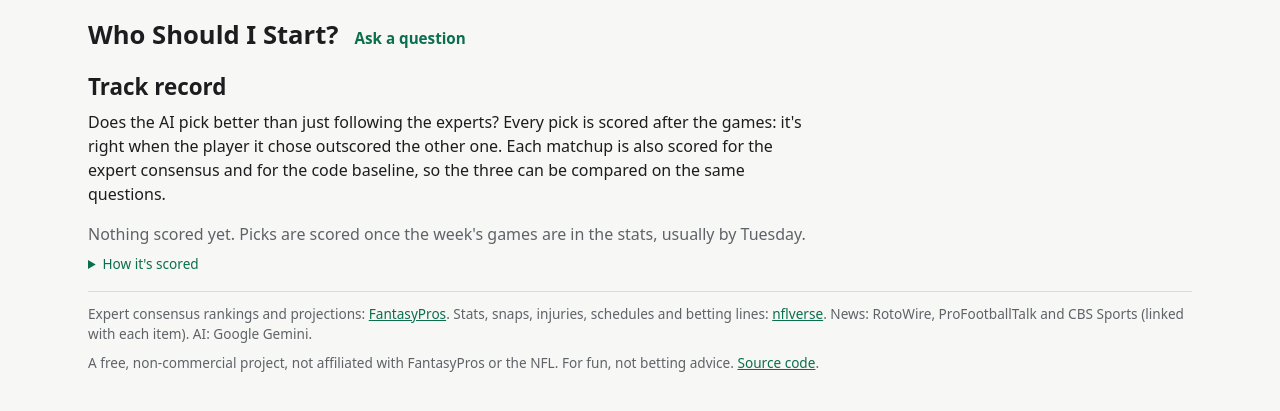
After one commit to niwang96/who-should-i-start, a FastAPI app: template src/startsit/web/templates/record.html in a window 1280 px wide. The commit adds this page. Shown: the top 411 px of the page. Run offline with FastAPI, Linux system fonts and the light colour scheme; the template is opened without the code that fills it, so the values that code supplies are empty.

Commit message:
Add a public track record page: AI vs expert consensus vs baseline hit rates, overrides and confidence
Claude-Session: https://claude.ai/code/session_01UZJ6GmyQMTNLKpqp9KVnVC

Co-authored-by: Claude <noreply@anthropic.com>

```diff
--- a/src/startsit/db.py
+++ b/src/startsit/db.py
@@ -721,7 +721,7 @@ class Database:
     def scored_recommendations(self, season: int) -> list[dict[str, Any]]:
         """Every scored recommendation of the season: the evaluation joined with what was shown."""
         return self.query(
-            "SELECT e.*, r.scoring, r.pick, r.baseline_pick, r.confidence, r.source, r.visitor, r.player_ids "
+            "SELECT e.*, r.scoring, r.pick, r.baseline_pick, r.confidence, r.source, r.visitor, r.packet_json "
             "FROM evaluations e JOIN recommendations r ON r.rec_id = e.rec_id "
             "WHERE e.season = ? ORDER BY e.week, r.created_at",
             (season,),
--- a/src/startsit/web/app.py
+++ b/src/startsit/web/app.py
@@ -30,6 +30,7 @@ from starlette.middleware.base import BaseHTTPMiddleware, RequestResponseEndpoin
 
 from startsit.db import Database
 from startsit.decide import HIGH_MARGIN, MEDIUM_MARGIN, Decision, decide, decide_llm, record_recommendation
+from startsit.evaluate import CONFIDENCES, Report, build_report
 from startsit.evidence import EvidencePacket, PlayerLookupError, current_week, eastern_time, packet_for_names
 from startsit.llm import BudgetedLLM, visitor_id
 from startsit.names import PlayerMatcher
@@ -42,6 +43,24 @@ HERE = Path(__file__).parent
 MAX_PLAYERS = 2  # the page compares two players (the engine takes more)
 MAX_NAME_LENGTH = 60
 PLAYER_CACHE_SECONDS = 3600  # the players table changes once a day, with the ingest
+RECORD_CACHE_SECONDS = 3600  # results change once a day, when the stats refresh scores the new games
+
+# The track record page's groups, in the order shown (keys from startsit.evaluate.group_of).
+RECORD_GROUPS = [
+    {
+        "key": "benchmark",
+        "title": "Weekly benchmark",
+        "about": "30 close matchups a week (players the experts rank side by side), asked Sunday morning "
+        "with that morning's news, like setting a lineup.",
+    },
+    {
+        "key": "backfill",
+        "title": "Earlier weeks (backfill)",
+        "about": "The same kind of matchups, asked as of past Sunday mornings with the rankings from then. "
+        "News collection started Oct 24, so most of these had no late news: a harder test for the AI.",
+    },
+    {"key": "users", "title": "Questions asked on this site", "about": "Every answer shown here, scored the same way."},
+]
 
 SOURCE_LABELS = {"llm": "AI pick", "cache": "AI pick", "baseline": "Baseline pick"}
 KIND_LABELS = {
@@ -131,6 +150,7 @@ def create_app(
         kind_labels=KIND_LABELS,
         high_margin=HIGH_MARGIN,
         medium_margin=MEDIUM_MARGIN,
+        confidences=CONFIDENCES,
     )
     templates.env.filters["eastern"] = eastern_time
     templates.env.filters["link_citations"] = link_citations
@@ -138,6 +158,7 @@ def create_app(
 
     setup_done = False  # create missing tables once per process, not on every request
     matcher_cache: dict[str, Any] = {}
+    record_cache: dict[int, tuple[float, Report]] = {}
 
     def get_db() -> Iterator[Database]:
         nonlocal setup_done
@@ -223,6 +244,19 @@ def create_app(
             log.exception("recording the recommendation failed")
         return {"packet": packet, "decision": decision, "names": packet.names}
 
+    @app.get("/record", response_class=HTMLResponse)
+    def record(request: Request, db: DB) -> HTMLResponse:
+        season = db.latest_season()
+        report = None
+        if season is not None:
+            cached = record_cache.get(season)
+            if cached is None or time.monotonic() - cached[0] >= RECORD_CACHE_SECONDS:
+                cached = record_cache[season] = (time.monotonic(), build_report(db, season))
+            report = cached[1]
+        return templates.TemplateResponse(
+            request, "record.html", {"info": week_info(db), "report": report, "groups": RECORD_GROUPS}
+        )
+
     @app.get("/healthz")
     def health() -> JSONResponse:
         return JSONResponse({"ok": True, "time": datetime.now(UTC).isoformat(timespec="seconds")})
--- a/src/startsit/web/static/style.css
+++ b/src/startsit/web/static/style.css
@@ -49,12 +49,15 @@ p { margin: 0 0 0.5rem; }
 
 /* Header: title left, week and data freshness right. */
 header { display: flex; flex-wrap: wrap; align-items: baseline; justify-content: space-between; gap: 0.25rem 1.5rem; margin-bottom: 1rem; }
+.brand { display: flex; align-items: baseline; gap: 1rem; flex-wrap: wrap; }
+nav a { font-size: 0.95rem; font-weight: 600; text-decoration: none; }
+nav a:hover { text-decoration: underline; }
 .header-meta { text-align: right; }
 .week { margin: 0; }
 .freshness, .pos, .baseline, .meta, footer, .about { color: var(--muted); font-size: 0.85rem; }
 .freshness { margin: 0; }
 
-form, .answer, .evidence {
+form, .answer, .evidence, .card {
   background: var(--card);
   border: 1px solid var(--line);
   border-radius: 10px;
@@ -152,6 +155,34 @@ button {
 .cell p:target { background: var(--warn-bg); }
 .who { display: none; }
 
+/* Track record page. */
+.record h2 { font-size: 1.4rem; margin-bottom: 0.4rem; }
+.lede { max-width: 46rem; margin-bottom: 1rem; }
+.empty { color: var(--muted); }
+.card h3 { margin: 0 0 0.2rem; font-size: 1.15rem; }
+.card h4 { margin: 0 0 0.4rem; font-size: 0.95rem; }
+.card .meta { margin-bottom: 0.75rem; max-width: 46rem; }
+.muted { color: var(--muted); }
+.tiles { display: grid; grid-template-columns: repeat(3, minmax(0, 1fr)); gap: 0.75rem; margin-bottom: 0.75rem; }
+.tile { border: 1px solid var(--line); border-radius: 8px; padding: 0.6rem 0.8rem; display: flex; flex-direction: column; }
+.tile.ai { background: var(--accent-soft); border-color: var(--accent); }
+.tile .label { font-size: 0.8rem; color: var(--muted); font-weight: 600; }
+.tile .value { font-size: 1.8rem; font-weight: 700; line-height: 1.2; font-variant-numeric: tabular-nums; }
+.tile .detail { font-size: 0.8rem; color: var(--muted); }
+.table-wrap { overflow-x: auto; margin: 0.75rem 0; }
+table { border-collapse: collapse; font-size: 0.9rem; font-variant-numeric: tabular-nums; }
+caption { text-align: left; font-size: 0.85rem; color: var(--muted); padding-bottom: 0.3rem; }
+th, td { padding: 0.3rem 0.9rem 0.3rem 0; text-align: left; border-bottom: 1px solid var(--line); }
+thead th { font-size: 0.8rem; color: var(--muted); font-weight: 600; }
+.split { display: grid; grid-template-columns: minmax(0, 1.6fr) minmax(0, 1fr); gap: 1rem 2rem; margin-top: 0.75rem; }
+.overrides summary { cursor: pointer; color: var(--accent); font-size: 0.9rem; }
+.overrides ul { padding-left: 0; list-style: none; margin: 0.5rem 0 0; font-size: 0.88rem; }
+.overrides li { padding: 0.3rem 0; border-bottom: 1px solid var(--line); }
+.badge { display: inline-block; min-width: 3.2rem; text-align: center; font-size: 0.72rem; font-weight: 700; border-radius: 4px; padding: 0.05rem 0.3rem; margin-right: 0.3rem; }
+.badge.hit { background: var(--accent); color: var(--accent-text); }
+.badge.miss { background: var(--error-bg); border: 1px solid var(--error-line); }
+.badge.push { border: 1px solid var(--line); }
+
 .about { margin: 0 0 1rem; }
 .about summary { cursor: pointer; color: var(--accent); }
 .about p { margin: 0.5rem 0 0; max-width: 46rem; }
@@ -178,4 +209,8 @@ footer { border-top: 1px solid var(--line); padding-top: 0.75rem; }
   .kind { padding-top: 0.75rem; border-top: 1px solid var(--line); }
   .compare > .cell { border-top: 0; padding-top: 0.25rem; }
   .who { display: block; font-weight: 600; font-size: 0.8rem; margin-bottom: 0.15rem; }
+  .tiles { grid-template-columns: 1fr; }
+  .tile { flex-direction: row; align-items: baseline; gap: 0.6rem; }
+  .tile .value { font-size: 1.3rem; }
+  .split { grid-template-columns: 1fr; }
 }
--- /dev/null
+++ b/src/startsit/web/templates/_layout.html
@@ -0,0 +1,46 @@
+<!doctype html>
+<html lang="en">
+<head>
+  <meta charset="utf-8">
+  <meta name="viewport" content="width=device-width, initial-scale=1">
+  <title>{% block title %}Who Should I Start? — fantasy football start/sit{% endblock %}</title>
+  <meta name="description" content="{% block description %}Pick between fantasy football players with expert consensus, usage, news and an AI explanation that cites its evidence.{% endblock %}">
+  <meta name="htmx-config" content='{"includeIndicatorStyles": false}'>
+  <link rel="stylesheet" href="{{ url_for('static', path='style.css') }}">
+  <script src="{{ url_for('static', path='htmx-2.0.4.min.js') }}" defer></script>
+  <script src="{{ url_for('static', path='app.js') }}" defer></script>
+</head>
+<body>
+  <header>
+    <div class="brand">
+      <h1><a href="/">Who Should I Start?</a></h1>
+      <nav>{% block nav %}<a href="/record">Track record</a>{% endblock %}</nav>
+    </div>
+    {% if info %}
+    <div class="header-meta">
+      <p class="week">Answering for <strong>Week {{ info.week }}, {{ info.season }}</strong>
+        {%- if info.gamedays %} · games {{ info.gamedays[0]|game_day }} – {{ info.gamedays[1]|game_day }}{% endif %}</p>
+      <p class="freshness">
+        Rankings {{ info.rankings_as_of or "unknown" }}
+        · News {{ info.news_as_of[:16]|replace("T", " ") if info.news_as_of else "never" }} UTC
+        · Stats {{ info.stats_as_of[:16] if info.stats_as_of else "unknown" }} UTC
+      </p>
+    </div>
+    {% endif %}
+  </header>
+
+  <main>
+  {% block main %}{% endblock %}
+  </main>
+
+  {% block after_main %}{% endblock %}
+
+  <footer>
+    <p>Expert consensus rankings and projections: <a href="https://www.fantasypros.com/" rel="noopener">FantasyPros</a>.
+    Stats, snaps, injuries, schedules and betting lines: <a href="https://github.com/nflverse" rel="noopener">nflverse</a>.
+    News: RotoWire, ProFootballTalk and CBS Sports (linked with each item). AI: Google Gemini.</p>
+    <p>A free, non-commercial project, not affiliated with FantasyPros or the NFL. For fun, not betting advice.
+    <a href="https://github.com/niwang96/who-should-i-start" rel="noopener">Source code</a>.</p>
+  </footer>
+</body>
+</html>
--- /dev/null
+++ b/src/startsit/web/templates/record.html
@@ -0,0 +1,132 @@
+{% extends "_layout.html" %}
+
+{% block title %}Track record — Who Should I Start?{% endblock %}
+{% block description %}How often the AI's start/sit picks beat the experts, scored against actual fantasy points every week.{% endblock %}
+{% block nav %}<a href="/">Ask a question</a>{% endblock %}
+
+{% macro pct(rate) -%}
+{% if rate.pct is not none %}{{ "%.0f"|format(rate.pct * 100) }}%{% else %}–{% endif %}
+{%- endmacro %}
+
+{% macro of(rate) -%}
+{% if rate.decided %}{{ rate.hits }} of {{ rate.decided }}{% else %}no results yet{% endif %}
+{%- endmacro %}
+
+{% block main %}
+<section class="record">
+  <h2>Track record{% if report %}, {{ report.season }} season{% endif %}</h2>
+  <p class="lede">Does the AI pick better than just following the experts? Every pick is scored after
+    the games: it's right when the player it chose outscored the other one. Each matchup is also scored
+    for the expert consensus and for the code baseline, so the three can be compared on the same
+    questions.</p>
+
+  {% set shown = groups | selectattr("key", "in", report.totals if report else {}) | list %}
+  {% if not shown %}
+  <p class="empty">Nothing scored yet. Picks are scored once the week's games are in the stats, usually by Tuesday.</p>
+  {% endif %}
+
+  {% for g in shown %}
+  {% set s = report.totals[g.key] %}
+  <article class="card" id="{{ g.key }}">
+    <h3>{{ g.title }}</h3>
+    <p class="meta">{{ g.about }}</p>
+
+    {% if s.ai.decided %}
+    <div class="tiles">
+      <div class="tile ai">
+        <span class="label">AI</span>
+        <span class="value">{{ pct(s.ai) }}</span>
+        <span class="detail">{{ of(s.ai) }}{% if s.ai.margin is not none %} · ±{{ "%.0f"|format(s.ai.margin * 100) }} pts{% endif %}</span>
+      </div>
+      <div class="tile">
+        <span class="label">Expert consensus</span>
+        <span class="value">{{ pct(s.consensus) }}</span>
+        <span class="detail">{{ of(s.consensus) }}</span>
+      </div>
+      <div class="tile">
+        <span class="label">Baseline</span>
+        <span class="value">{{ pct(s.baseline) }}</span>
+        <span class="detail">{{ of(s.baseline) }}</span>
+      </div>
+    </div>
+    {% if s.ai.decided < 100 %}
+    <p class="note">Small sample: with {{ s.ai.decided }} decided matchups, differences of a few points are
+      noise. Close matchups are near coin flips, so it takes a few hundred to tell.</p>
+    {% endif %}
+    {% else %}
+    <p class="note">The AI didn't answer any of these yet (it was busy or over its daily limit), so only
+      the experts are scored: consensus {{ pct(s.consensus_all) }} ({{ of(s.consensus_all) }}),
+      baseline {{ pct(s.baseline_all) }} ({{ of(s.baseline_all) }}).</p>
+    {% endif %}
+
+    <div class="table-wrap">
+      <table>
+        <caption>By week (on the matchups the AI answered)</caption>
+        <thead><tr><th scope="col">Week</th><th scope="col">Matchups</th><th scope="col">AI</th><th scope="col">Consensus</th><th scope="col">Baseline</th></tr></thead>
+        <tbody>
+          {% for week, w in report.weeks[g.key] | dictsort(reverse=true) %}
+          <tr>
+            <th scope="row">{{ week }}</th>
+            <td>{{ w.ai_answered }}{% if w.matchups != w.ai_answered %} <span class="muted">of {{ w.matchups }}</span>{% endif %}</td>
+            <td>{{ pct(w.ai) }}</td>
+            <td>{{ pct(w.consensus) }}</td>
+            <td>{{ pct(w.baseline) }}</td>
+          </tr>
+          {% endfor %}
+        </tbody>
+      </table>
+    </div>
+
+    <div class="split">
+      <div>
+        <h4>When the AI went against the baseline</h4>
+        {% if s.overrides.decided %}
+        <p>Right {{ pct(s.overrides) }} of the time ({{ of(s.overrides) }}).</p>
+        {% else %}
+        <p class="muted">No decided overrides yet.</p>
+        {% endif %}
+        {% set overrides = report.overrides.get(g.key, []) %}
+        {% if overrides %}
+        <details class="overrides">
+          <summary>See the {{ overrides | length }} matchup{{ "s" if overrides | length != 1 }}</summary>
+          <ul>
+            {% for o in overrides[:30] %}
+            <li>
+              <span class="badge {{ 'hit' if o.hit == 1 else 'miss' if o.hit == 0 else 'push' }}">{{ "Right" if o.hit == 1 else "Wrong" if o.hit == 0 else "Tie" }}</span>
+              Week {{ o.week }}, {{ scoring_labels[o.scoring] }}: AI started <strong>{{ o.ai_pick }}</strong>
+              <span class="muted">({{ "%.1f"|format(o.ai_points) }})</span> over {{ o.baseline_pick }}
+              <span class="muted">({{ "%.1f"|format(o.baseline_points) }})</span>
+            </li>
+            {% endfor %}
+          </ul>
+        </details>
+        {% endif %}
+      </div>
+      <div>
+        <h4>Does confidence mean anything?</h4>
+        <table class="compact">
+          <tbody>
+            {% for c in confidences %}
+            <tr><th scope="row">{{ c | capitalize }}</th><td>{{ pct(s.by_confidence[c]) }}</td><td class="muted">{{ of(s.by_confidence[c]) }}</td></tr>
+            {% endfor %}
+          </tbody>
+        </table>
+      </div>
+    </div>
+  </article>
+  {% endfor %}
+
+  <details class="about">
+    <summary>How it's scored</summary>
+    <p>Actual points come from the nflverse weekly stats in the question's scoring format. A player who
+      didn't play scores 0. A tie counts for neither side.</p>
+    <p><strong>AI:</strong> the pick shown on this site. <strong>Expert consensus:</strong> the
+      FantasyPros consensus on the day asked (the better rank at a position, else the higher projection).
+      <strong>Baseline:</strong> the code's pick from the consensus projection, adjusted for injuries,
+      byes and your scoring format. The three are compared only on matchups the AI answered.</p>
+    <p>The ± is a 95% margin of error. The benchmark matchups are deliberately close calls (players the
+      experts rank side by side), so all three methods are expected to land near 50%. Even a few points
+      above that is a real edge.</p>
+  </details>
+</section>
+{% endblock %}
```
Also changed, not shown: CLAUDE.md (+6 -1 lines), src/startsit/evaluate.py (+44 -1 lines), src/startsit/web/templates/index.html (+7 -40 lines), tests/test_evaluate.py (+11 -1 lines), tests/test_web.py (+36 -0 lines), README.md.
